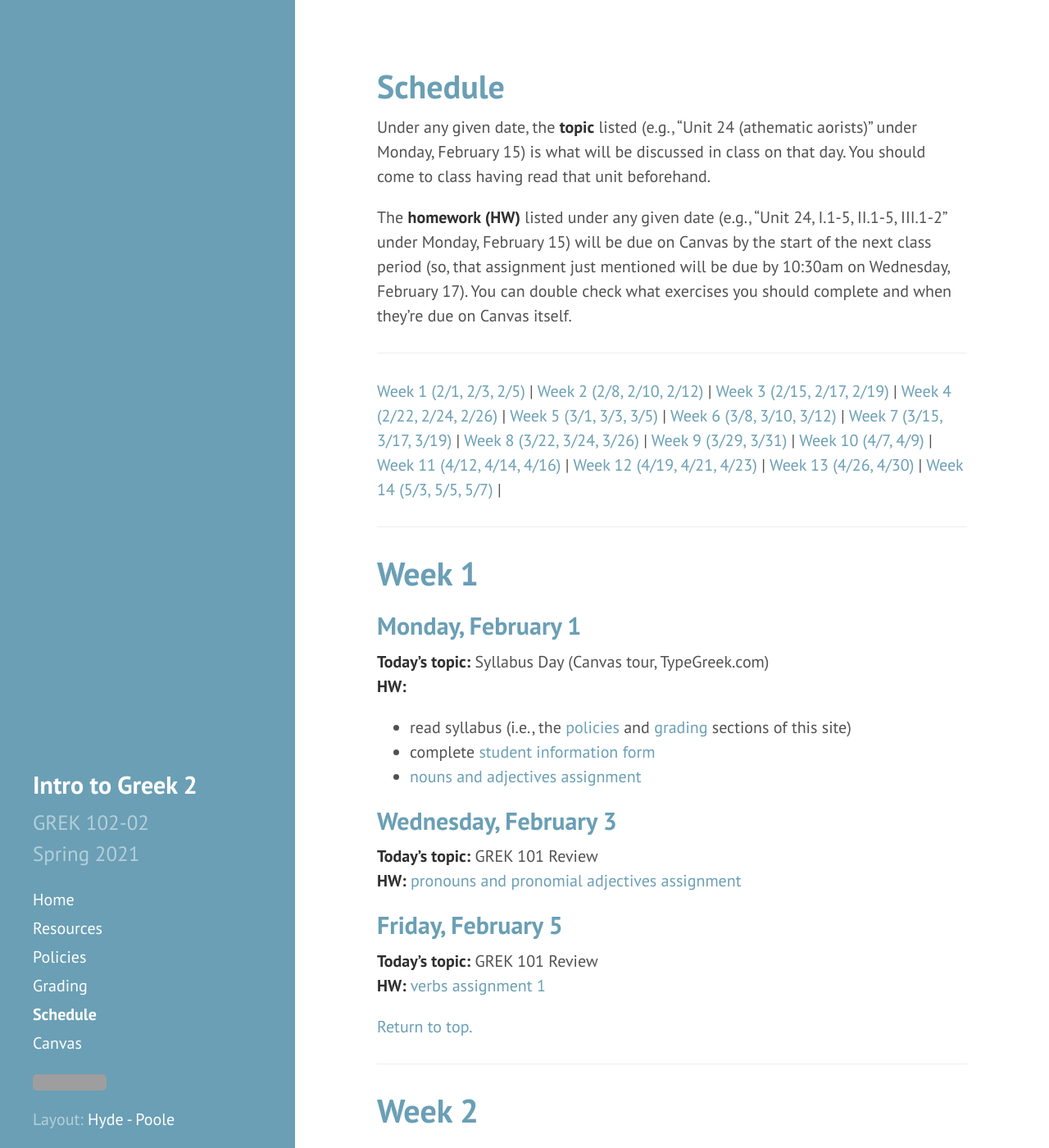
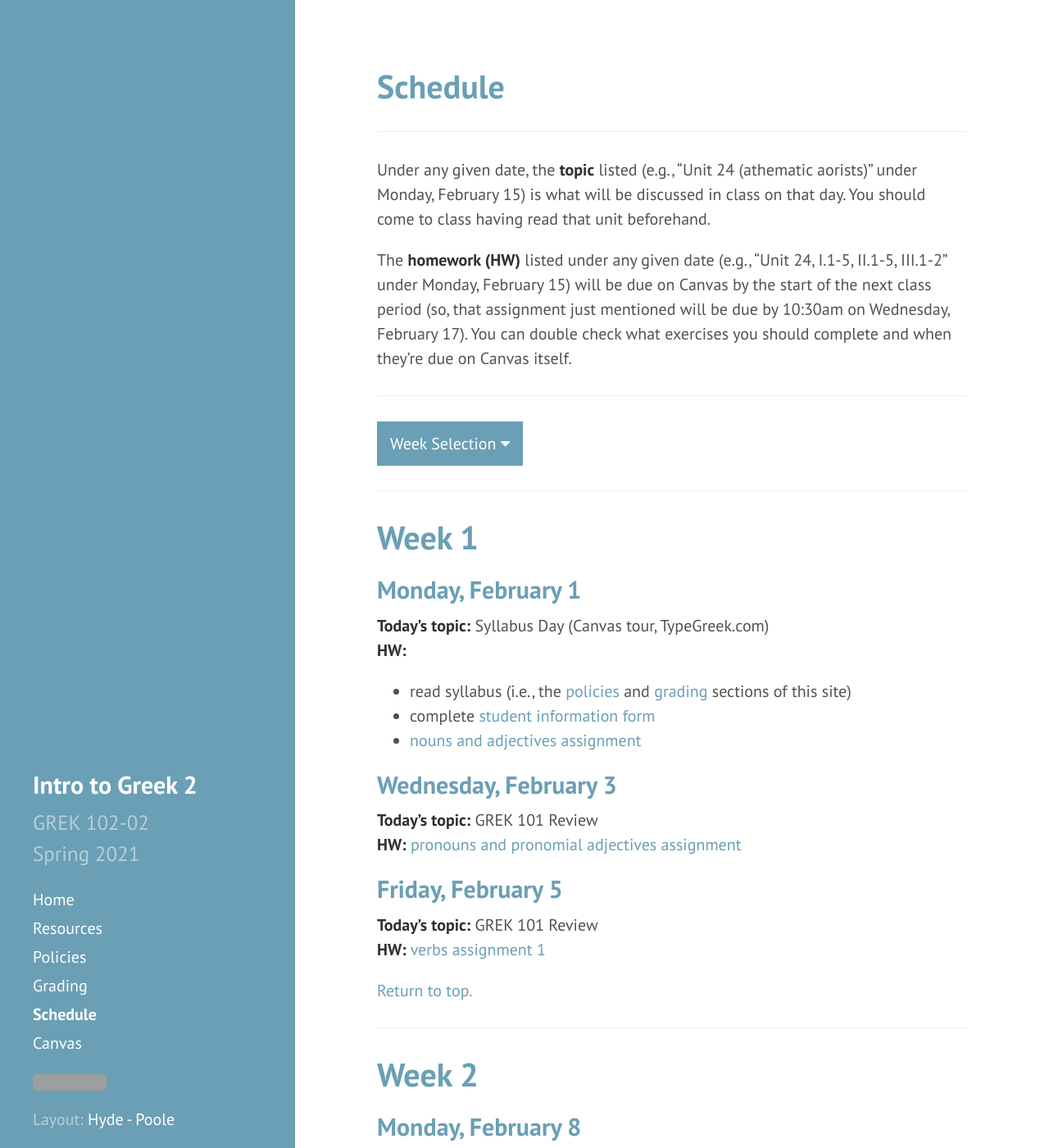
Before and after one commit to DLibatique/GREK102-S21, a Jekyll site: the page built from _pages/schedule.md, in a window 1280 px wide and 1400 px high. Shown: the whole window at 82% size. Built offline with Jekyll 4.4.1, drawn with Linux system fonts in a browser that asks for light colours; grey boxes are pictures that could not be loaded.

Commit message:
redesigned page navs, linked js

```diff
--- a/_includes/head.html
+++ b/_includes/head.html
@@ -19,6 +19,7 @@
   <link rel="stylesheet" href="{{ site.baseurl }}/public/css/syntax.css">
   <link rel="stylesheet" href="{{ site.baseurl }}/public/css/hyde.css">
   <link rel="stylesheet" href="https://fonts.googleapis.com/css?family=PT+Sans:400,400italic,700|Abril+Fatface">
+  <link rel="stylesheet" href="https://cdnjs.cloudflare.com/ajax/libs/font-awesome/4.7.0/css/font-awesome.min.css">
 
   <!-- Icons -->
   <link rel="apple-touch-icon-precomposed" sizes="144x144" href="{{ site.baseurl }}public/apple-touch-icon-144-precomposed.png">
--- a/_layouts/default.html
+++ b/_layouts/default.html
@@ -11,6 +11,9 @@
     {{ content }}
   </div>
 
+  <!-- js -->
+  <script src="{{ site.url }}/public/js/scripts.js"></script>
+
 </body>
 
 </html>
--- a/_pages/schedule.md
+++ b/_pages/schedule.md
@@ -5,13 +5,33 @@
 order: 4
 ---
 
+***
+
 Under any given date, the **topic** listed (e.g., “Unit 24 (athematic aorists)” under Monday, February 15) is what will be discussed in class on that day. You should come to class having read that unit beforehand.
 
 The **homework (HW)** listed under any given date (e.g., “Unit 24, I.1-5, II.1-5, III.1-2” under Monday, February 15) will be due on Canvas by the start of the next class period (so, that assignment just mentioned will be due by 10:30am on Wednesday, February 17). You can double check what exercises you should complete and when they’re due on Canvas itself.
 
 ***
 
-[Week 1 (2/1, 2/3, 2/5)](#week-1) \| [Week 2 (2/8, 2/10, 2/12)](#week-2) \| [Week 3 (2/15, 2/17, 2/19)](#week-3) \| [Week 4 (2/22, 2/24, 2/26)](#week-4) \| [Week 5 (3/1, 3/3, 3/5)](#week-5) \| [Week 6 (3/8, 3/10, 3/12)](#week-6) \| [Week 7 (3/15, 3/17, 3/19)](#week-7) \| [Week 8 (3/22, 3/24, 3/26)](#week-8) \| [Week 9 (3/29, 3/31)](#week-9) \| [Week 10 (4/7, 4/9)](#week-10) \| [Week 11 (4/12, 4/14, 4/16)](#week-11) \| [Week 12 (4/19, 4/21, 4/23)](#week-12) \| [Week 13 (4/26, 4/30)](#week-13) \| [Week 14 (5/3, 5/5, 5/7)](#week-14) \|
+<div class="navdropdown">
+  <button class="navdropbtn" onclick="toggleDropdown()">Week Selection <i class="fa fa-caret-down"></i></button>
+  <div class="navdropdown-content" id="myDropdown">
+    <a href="#week-1">Week 1 (2/1, 2/3, 2/5)</a>
+    <a href="#week-2">Week 2 (2/8, 2/10, 2/12)</a>
+    <a href="#week-3">Week 3 (2/15, 2/17, 2/19)</a>
+    <a href="#week-4">Week 4 (2/22, 2/24, 2/26)</a>
+    <a href="#week-5">Week 5 (3/1, 3/3, 3/5)</a>
+    <a href="#week-6">Week 6 (3/8, 3/10, 3/12)</a>
+    <a href="#week-7">Week 7 (3/15, 3/17, 3/19)</a>
+    <a href="#week-8">Week 8 (3/22, 3/24, 3/26)</a>
+    <a href="#week-9">Week 9 (3/29, 3/31)</a>
+    <a href="#week-10">Week 10 (4/7, 4/9)</a>
+    <a href="#week-11">Week 11 (4/12, 4/14, 4/16)</a>
+    <a href="#week-12">Week 12 (4/19, 4/21, 4/23)</a>
+    <a href="#week-13">Week 13 (4/26, 4/30)</a>
+    <a href="#week-14">Week 14 (5/3, 5/5, 5/7)</a>
+  </div>
+</div>
 
 ***
 
--- a/public/css/hyde.css
+++ b/public/css/hyde.css
@@ -12,8 +12,6 @@
  * Designed, built, and released under MIT license by @mdo. Learn more at
  * https://github.com/poole/hyde.
  */
-
-
 /*
  * Contents
  *
@@ -23,28 +21,26 @@
  * Reverse layout
  * Themes
  */
-
-
 /*
  * Global resets
  *
  * Update the foundational and global aspects of the page.
  */
-
 html {
   font-family: "PT Sans", Helvetica, Arial, sans-serif;
 }
+
 @media (min-width: 48em) {
   html {
     font-size: 16px;
   }
 }
+
 @media (min-width: 58em) {
   html {
     font-size: 20px;
   }
 }
-
 
 /*
  * Sidebar
@@ -52,13 +48,13 @@
  * Flexible banner for housing site name, intro, and "footer" content. Starts
  * out above content in mobile and later moves to the side with wider viewports.
  */
-
 .sidebar {
   text-align: center;
   padding: 2rem 1rem;
-  color: rgba(255,255,255,.5);
+  color: rgba(255, 255, 255, .5);
   background-color: #202020;
 }
+
 @media (min-width: 48em) {
   .sidebar {
     position: fixed;
@@ -87,14 +83,17 @@
 .sidebar-nav {
   margin-bottom: 1rem;
 }
+
 .sidebar-nav-item {
   display: block;
   line-height: 1.75;
 }
+
 a.sidebar-nav-item:hover,
 a.sidebar-nav-item:focus {
   text-decoration: underline;
 }
+
 .sidebar-nav-item.active {
   font-weight: bold;
 }
@@ -104,25 +103,22 @@
  * Add the `sidebar-sticky` class to the sidebar's container to affix it the
  * contents to the bottom of the sidebar in tablets and up.
  */
-
 @media (min-width: 48em) {
   .sidebar-sticky {
     position: absolute;
-    right:  1rem;
+    right: 1rem;
     bottom: 1rem;
-    left:   1rem;
+    left: 1rem;
   }
 }
-
 
 /* Container
  *
  * Align the contents of the site above the proper threshold with some margin-fu
  * with a 25%-wide `.sidebar`.
  */
-
 .content {
-  padding-top:    4rem;
+  padding-top: 4rem;
   padding-bottom: 4rem;
 }
 
@@ -141,18 +137,17 @@
   }
 }
 
-
 /*
  * Reverse layout
  *
  * Flip the orientation of the page by placing the `.sidebar` on the right.
  */
-
 @media (min-width: 48em) {
   .layout-reverse .sidebar {
     left: auto;
     right: 0;
   }
+
   .layout-reverse .content {
     margin-left: 2rem;
     margin-right: 20rem;
@@ -166,21 +161,18 @@
   }
 }
 
-
-
 /*
  * Themes
  *
  * As of v1.1, Hyde includes optional themes to color the sidebar and links
  * within blog posts. To use, add the class of your choosing to the `body`.
  */
-
 /* Base16 (http://chriskempson.github.io/base16/#default) */
-
 /* Red */
 .theme-base-08 .sidebar {
   background-color: #ac4142;
 }
+
 .theme-base-08 .content a,
 .theme-base-08 .related-posts li a:hover {
   color: #ac4142;
@@ -190,6 +182,7 @@
 .theme-base-09 .sidebar {
   background-color: #d28445;
 }
+
 .theme-base-09 .content a,
 .theme-base-09 .related-posts li a:hover {
   color: #d28445;
@@ -199,6 +192,7 @@
 .theme-base-0a .sidebar {
   background-color: #f4bf75;
 }
+
 .theme-base-0a .content a,
 .theme-base-0a .related-posts li a:hover {
   color: #f4bf75;
@@ -208,6 +202,7 @@
 .theme-base-0b .sidebar {
   background-color: #90a959;
 }
+
 .theme-base-0b .content a,
 .theme-base-0b .related-posts li a:hover {
   color: #90a959;
@@ -217,6 +212,7 @@
 .theme-base-0c .sidebar {
   background-color: #75b5aa;
 }
+
 .theme-base-0c .content a,
 .theme-base-0c .related-posts li a:hover {
   color: #75b5aa;
@@ -226,6 +222,7 @@
 .theme-base-0d .sidebar {
   background-color: #6a9fb5;
 }
+
 .theme-base-0d .content a,
 .theme-base-0d .related-posts li a:hover {
   color: #6a9fb5;
@@ -235,6 +232,7 @@
 .theme-base-0e .sidebar {
   background-color: #aa759f;
 }
+
 .theme-base-0e .content a,
 .theme-base-0e .related-posts li a:hover {
   color: #aa759f;
@@ -244,7 +242,52 @@
 .theme-base-0f .sidebar {
   background-color: #8f5536;
 }
+
 .theme-base-0f .content a,
 .theme-base-0f .related-posts li a:hover {
   color: #8f5536;
 }
+
+/* navbar */
+.navdropdown {
+  /* float: left; */
+  overflow: visible;
+}
+
+.navdropdown .navdropbtn {
+  cursor: pointer;
+  font-size: inherit;
+  border: none;
+  outline: none;
+  color: white;
+  padding: 14px 16px;
+  background-color: #6a9fb5;
+  font-family: inherit;
+  margin: 0;
+}
+
+.navdropdown-content {
+  display: none;
+  position: relative;
+  background-color: #f9f9f9;
+  min-width: 160px;
+  box-shadow: 0px 8px 16px 0px rgba(0, 0, 0, 0.2);
+  z-index: 1;
+}
+
+.navdropdown-content a {
+  float: none;
+  color: black;
+  padding: 12px 16px;
+  text-decoration: none;
+  display: block;
+  text-align: left;
+}
+
+.navdropdown-content a:hover {
+  background-color: #ddd;
+}
+
+.show {
+  display: block;
+}
--- /dev/null
+++ b/public/js/scripts.js
@@ -0,0 +1,15 @@
+/* When the user clicks on the button,
+toggle between hiding and showing the dropdown content */
+function toggleDropdown() {
+  document.getElementById("myDropdown").classList.toggle("show");
+}
+
+// Close the dropdown if the user clicks outside of it
+window.onclick = function(e) {
+  if (!e.target.matches('.navdropbtn')) {
+    var myDropdown = document.getElementById("myDropdown");
+    if (myDropdown.classList.contains('show')) {
+      myDropdown.classList.remove('show');
+    }
+  }
+}
```
Also changed, not shown: _pages/policies.md (+14 -1 lines).
